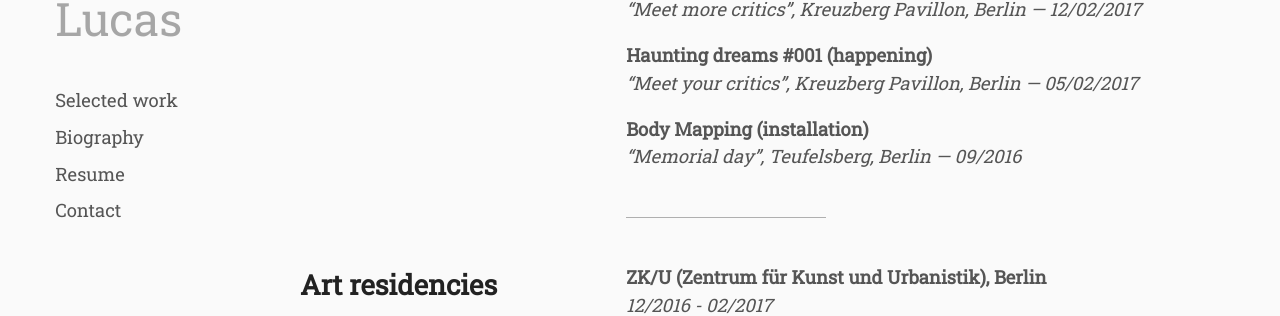
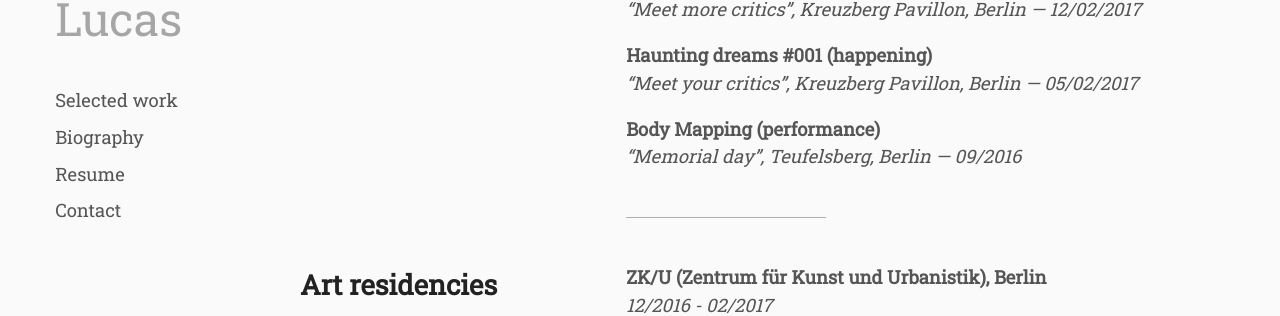
Before and after one commit to whyalix/alixlucas, a Jekyll site: the page built from resume/index.html, in a window 1280 px wide and 900 px high, scrolled down 1508 px. Shown: the part 143-459 px from the top of the window. Built offline with Jekyll 4.4.1, drawn with Linux system fonts in a browser that asks for light colours.

Commit message:
Update happenings.yml

```diff
--- a/_data/happenings.yml
+++ b/_data/happenings.yml
@@ -14,5 +14,5 @@
 - primary: "Haunting dreams #001 (happening)"
   secondary: “Meet your critics”, Kreuzberg Pavillon, Berlin — 05/02/2017
 
-- primary: Body Mapping (installation)
+- primary: Body Mapping (performance)
   secondary: “Memorial day”, Teufelsberg, Berlin — 09/2016
```
